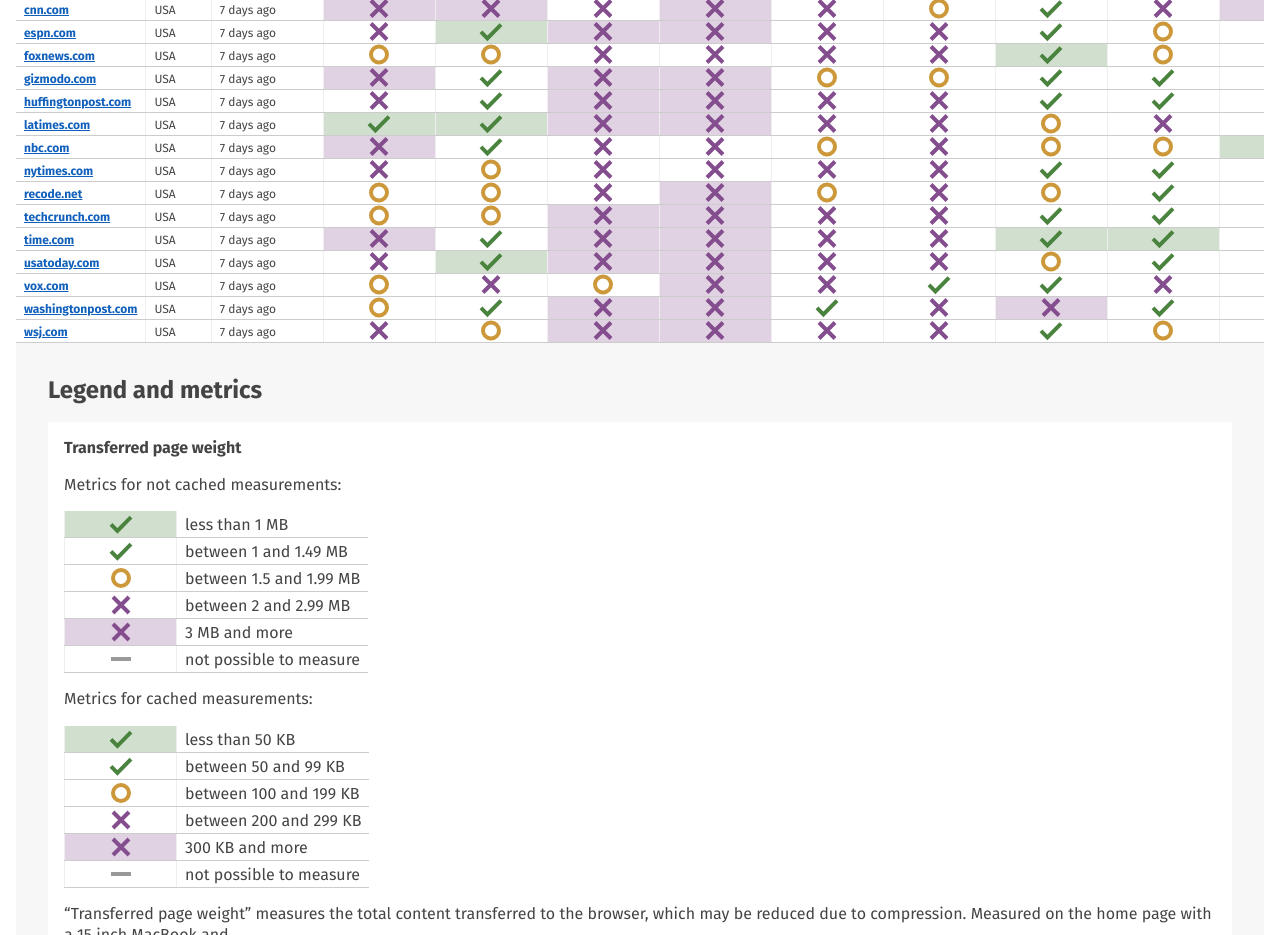
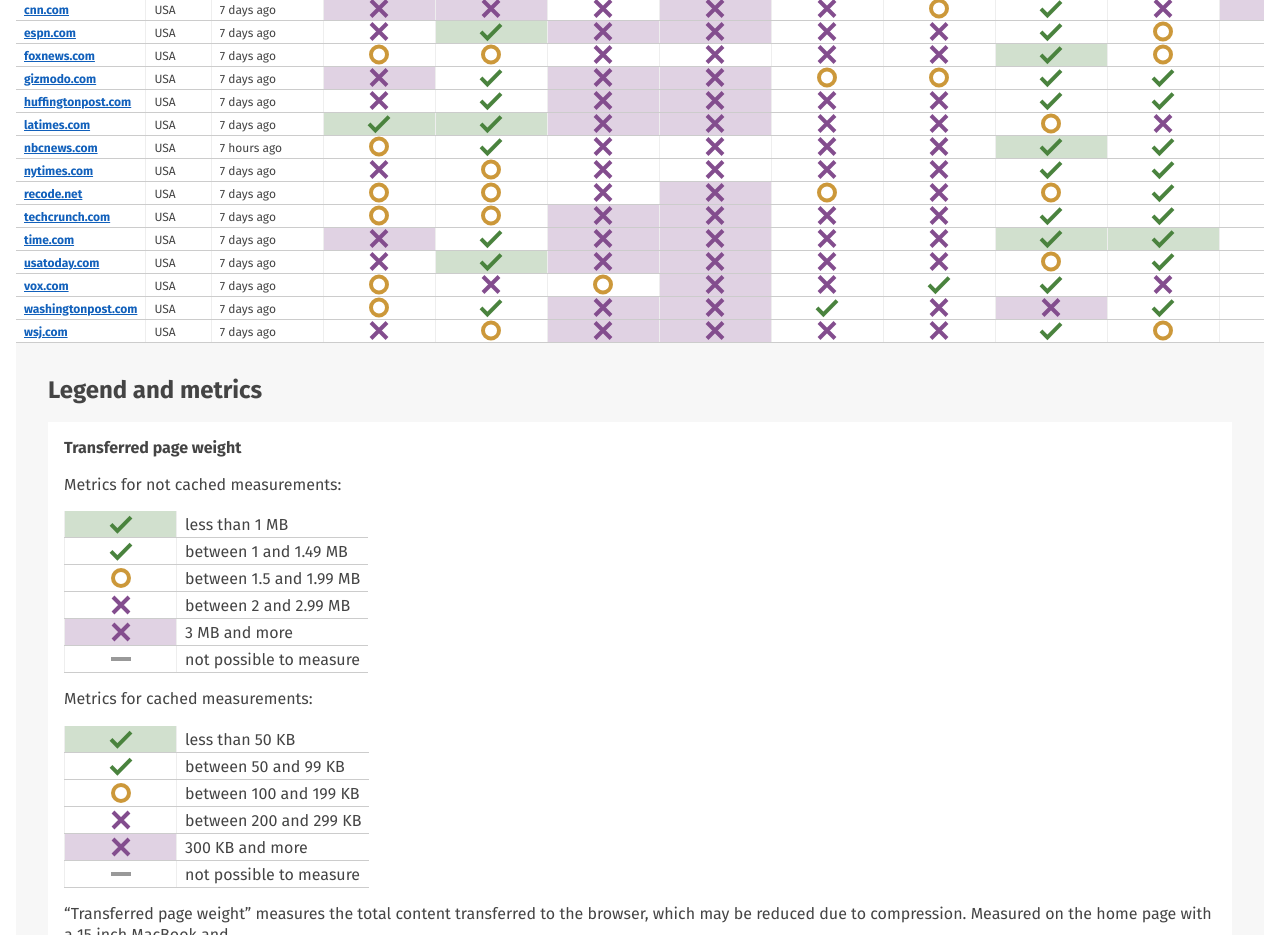
Before and after one commit to isellsoap/front-end-side-of-news, a plain HTML site: page index.html in a window 1280 px wide. Shown: the part 1094-2029 px from the top of the page. Drawn offline with Linux system fonts and the light colour scheme.

Commit message:
Fix issue https://github.com/isellsoap/front-end-side-of-news/issues/19 where I accidently tested the wrong NBC site.

```diff
--- a/index.html
+++ b/index.html
@@ -639,18 +639,18 @@
               <td aria-describedby="metric-usability-without-js-bad"></td>
             </tr>
             <tr>
-              <th scope="row" class="automatic-width"><a href="http://nbc.com">nbc.com</a></th>
+              <th scope="row" class="automatic-width"><a href="http://nbcnews.com">nbcnews.com</a></th>
               <td class="automatic-width">USA</td>
-              <td>April 26th 2016</td>
-              <td aria-describedby="metric-page-weight-not-cached-very-bad"><span class="visually-hidden">4.1 MB</span></td>
-              <td aria-describedby="metric-page-weight-cached-good"><span class="visually-hidden">70 KB</span></td>
-              <td aria-describedby="metric-w3c-validation-bad"><span class="visually-hidden">27 errors</span></td>
-              <td aria-describedby="metric-w3c-validation-bad"><span class="visually-hidden">43 errors</span></td>
-              <td aria-describedby="metric-ssl-encryption-partially"></td>
+              <td>May 3rd 2016</td>
+              <td aria-describedby="metric-page-weight-not-cached-partially"><span class="visually-hidden">1.8 MB</span></td>
+              <td aria-describedby="metric-page-weight-cached-good"><span class="visually-hidden">96 KB</span></td>
+              <td aria-describedby="metric-w3c-validation-bad"><span class="visually-hidden">10 errors</span></td>
+              <td aria-describedby="metric-w3c-validation-bad"><span class="visually-hidden">61 errors</span></td>
+              <td aria-describedby="metric-ssl-encryption-bad"></td>
               <td aria-describedby="metric-security-headers-bad"></td>
-              <td aria-describedby="metric-markup-headings-partially"></td>
-              <td aria-describedby="metric-markup-site-logo-partially"></td>
-              <td aria-describedby="metric-usability-without-js-very-good"></td>
+              <td aria-describedby="metric-markup-headings-very-good"></td>
+              <td aria-describedby="metric-markup-site-logo-good"></td>
+              <td aria-describedby="metric-usability-without-js-good"></td>
             </tr>
             <tr>
               <th scope="row" class="automatic-width"><a href="http://nytimes.com">nytimes.com</a></th>
```
